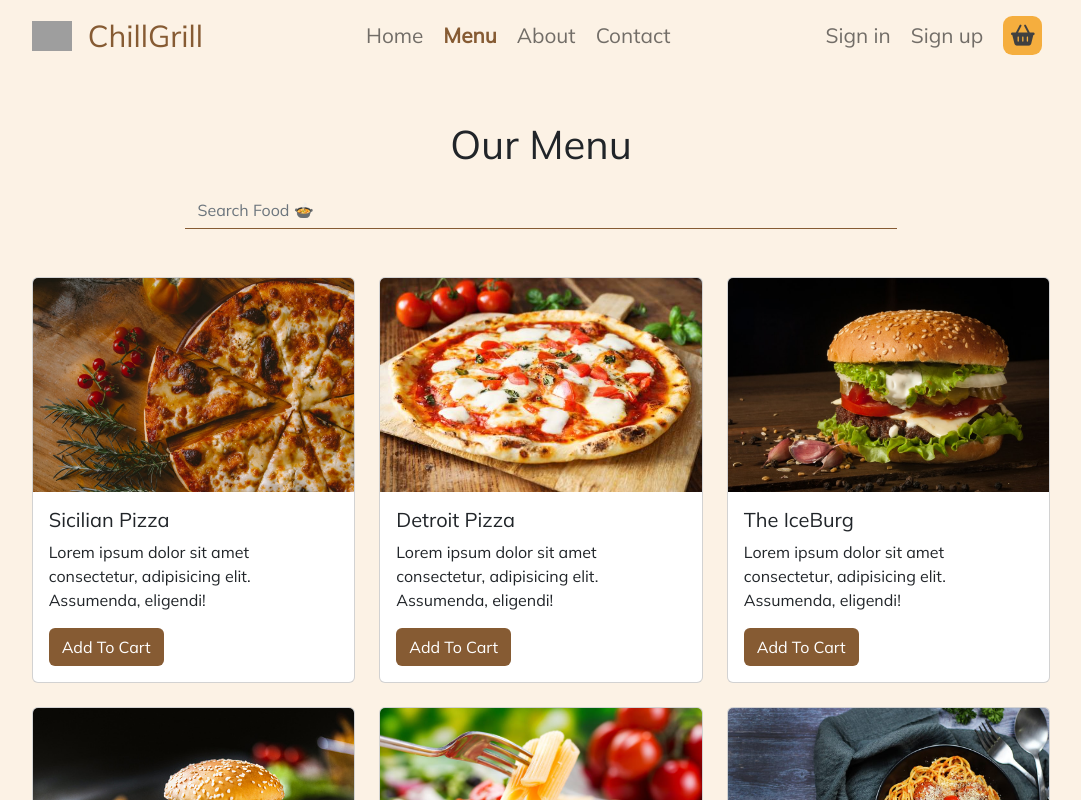
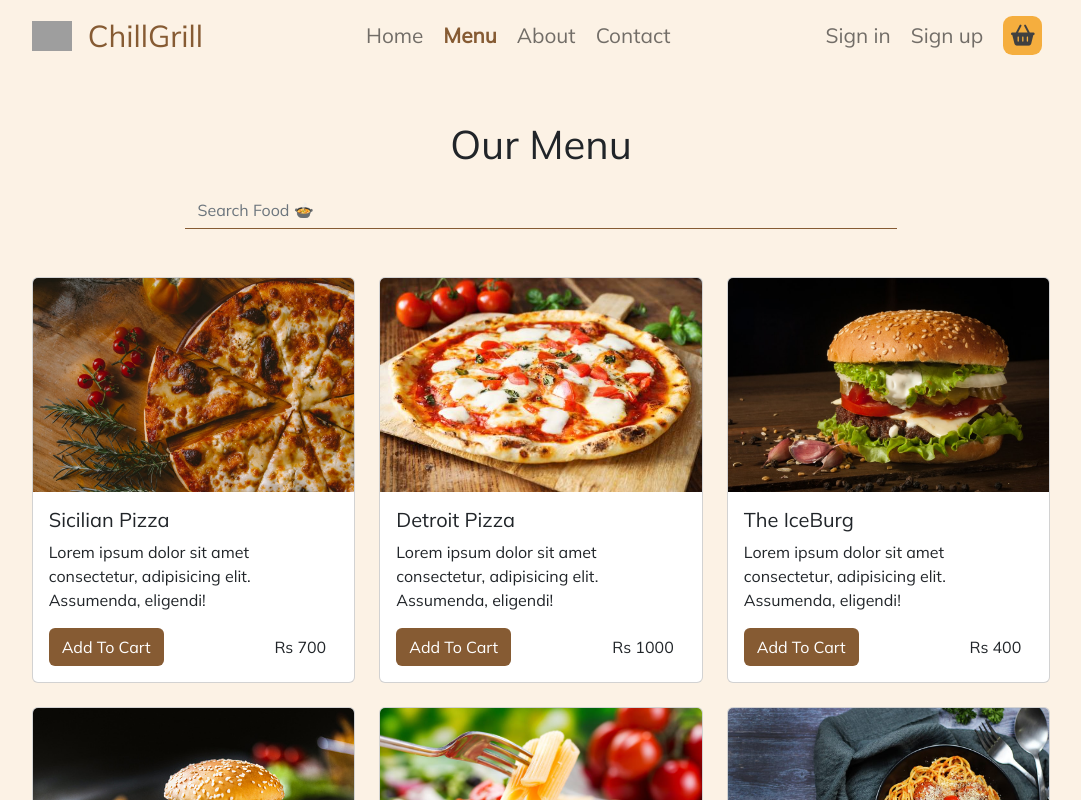
Before and after one commit to adilcodes/Restaurant-App, a React (Create React App) app: page /menu in a window 1280 px wide. Shown: the top 800 px of the page, without its empty margins (99-1180 px from the left). Built offline with nearby package versions, Linux system fonts and the light colour scheme; grey boxes are pictures that could not be loaded.

Commit message:
Add the price tag on the food card

```diff
--- a/src/components/FoodCard.jsx
+++ b/src/components/FoodCard.jsx
@@ -13,6 +13,7 @@ export default function FoodCard({ foodItem }) {
                     <div className="card-body">
                         <h5 className="card-title">{foodItem.foodTitle}</h5>
                         <p className="card-text">{foodItem.foodText}</p>
+                        <div className="p-0 m-0 d-flex flex-wrap justify-content-between align-items-center">
                             {cart.some((item) => item.foodId === foodItem.foodId) ? (
                                 <button
                                     className="btn btn-view-item"
@@ -30,6 +31,8 @@ export default function FoodCard({ foodItem }) {
                                     }}
                                 >Add To Cart</button>
                             )}
+                            <button className="btn border-0">Rs {foodItem.foodPrice}</button>
+                        </div>
                     </div>
                 </div>
             </div>
```
Lines whose indentation alone changed are shown as unchanged.
